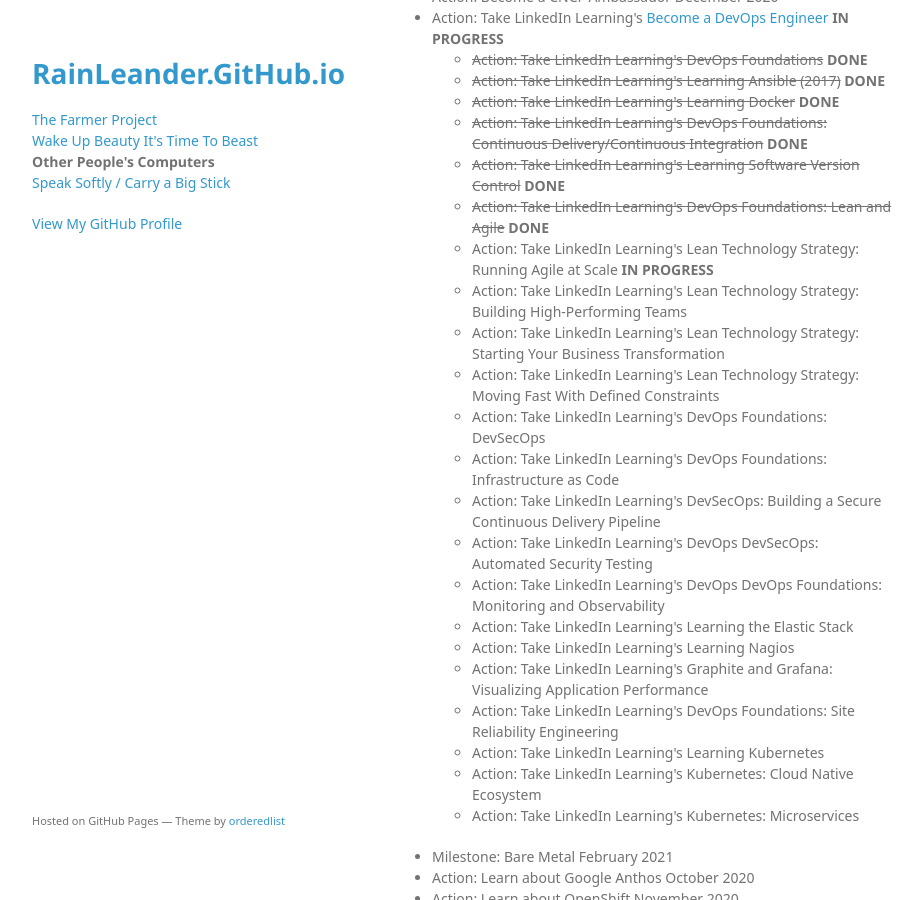
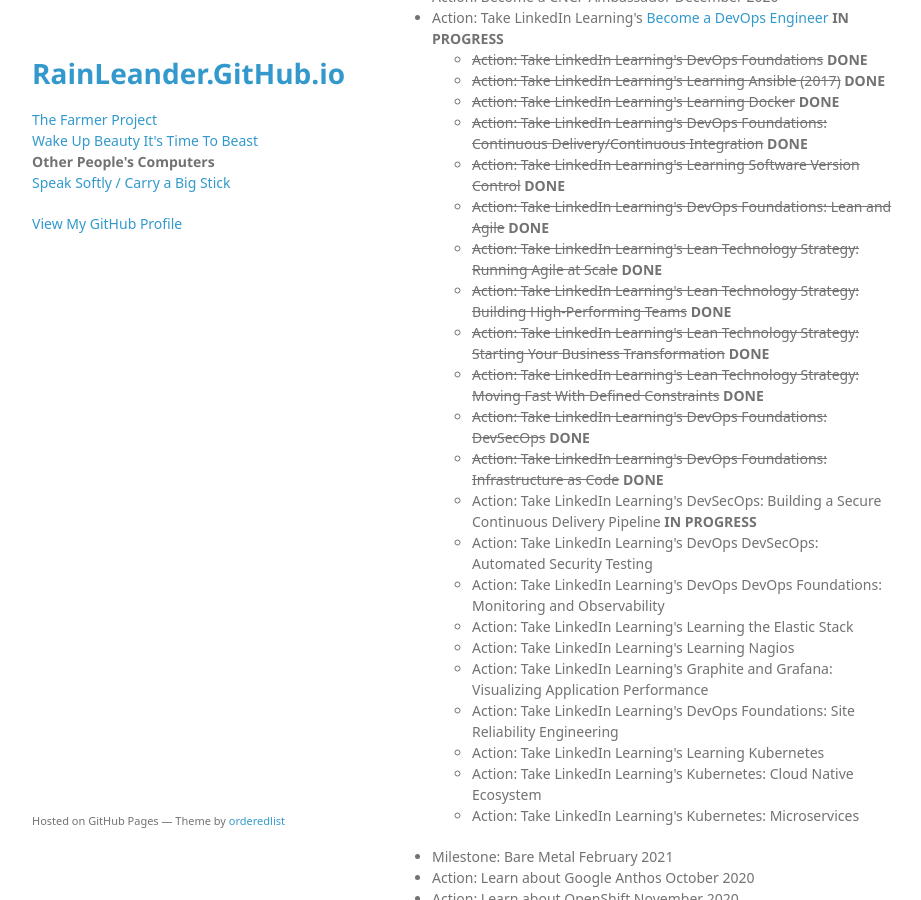
Before and after one commit to rainleander/rainleander.github.io, a Jekyll site: the page other-peoples-computers.html, which Jekyll copies as it is, in a window 1280 px wide and 900 px high, scrolled down 822 px. Shown: the whole window, without its empty margins (178-1099 px from the left). Built offline with Jekyll 4.4.1, drawn with Linux system fonts in a browser that asks for light colours; some web fonts are replaced.

Commit message:
Update other-peoples-computers.html

```diff
--- a/other-peoples-computers.html
+++ b/other-peoples-computers.html
@@ -56,13 +56,13 @@
         <li><del>Action: Take LinkedIn Learning's DevOps Foundations: Continuous Delivery/Continuous Integration</del> <b>DONE</b></li>
         <li><del>Action: Take LinkedIn Learning's Learning Software Version Control</del> <b>DONE</b></li>
         <li><del>Action: Take LinkedIn Learning's DevOps Foundations: Lean and Agile</del> <b>DONE</b></li>
-        <li>Action: Take LinkedIn Learning's Lean Technology Strategy: Running Agile at Scale <b>IN PROGRESS</b></li>
-        <li>Action: Take LinkedIn Learning's Lean Technology Strategy: Building High-Performing Teams</li>
-        <li>Action: Take LinkedIn Learning's Lean Technology Strategy: Starting Your Business Transformation</li>
-        <li>Action: Take LinkedIn Learning's Lean Technology Strategy: Moving Fast With Defined Constraints</li>
-        <li>Action: Take LinkedIn Learning's DevOps Foundations: DevSecOps</li>
-        <li>Action: Take LinkedIn Learning's DevOps Foundations: Infrastructure as Code</li>
-        <li>Action: Take LinkedIn Learning's DevSecOps: Building a Secure Continuous Delivery Pipeline</li>
+        <li><del>Action: Take LinkedIn Learning's Lean Technology Strategy: Running Agile at Scale</del> <b>DONE</b></li>
+        <li><del>Action: Take LinkedIn Learning's Lean Technology Strategy: Building High-Performing Teams</del> <b>DONE</b></li>
+        <li><del>Action: Take LinkedIn Learning's Lean Technology Strategy: Starting Your Business Transformation</del> <b>DONE</b></li>
+        <li><del>Action: Take LinkedIn Learning's Lean Technology Strategy: Moving Fast With Defined Constraints</del> <b>DONE</b></li>
+        <li><del>Action: Take LinkedIn Learning's DevOps Foundations: DevSecOps</del> <b>DONE</b></li>
+        <li><del>Action: Take LinkedIn Learning's DevOps Foundations: Infrastructure as Code</del> <b>DONE</b></li>
+        <li>Action: Take LinkedIn Learning's DevSecOps: Building a Secure Continuous Delivery Pipeline <b>IN PROGRESS</b></li>
         <li>Action: Take LinkedIn Learning's DevOps DevSecOps: Automated Security Testing</li>
         <li>Action: Take LinkedIn Learning's DevOps DevOps Foundations: Monitoring and Observability</li>
         <li>Action: Take LinkedIn Learning's Learning the Elastic Stack</li>
```
